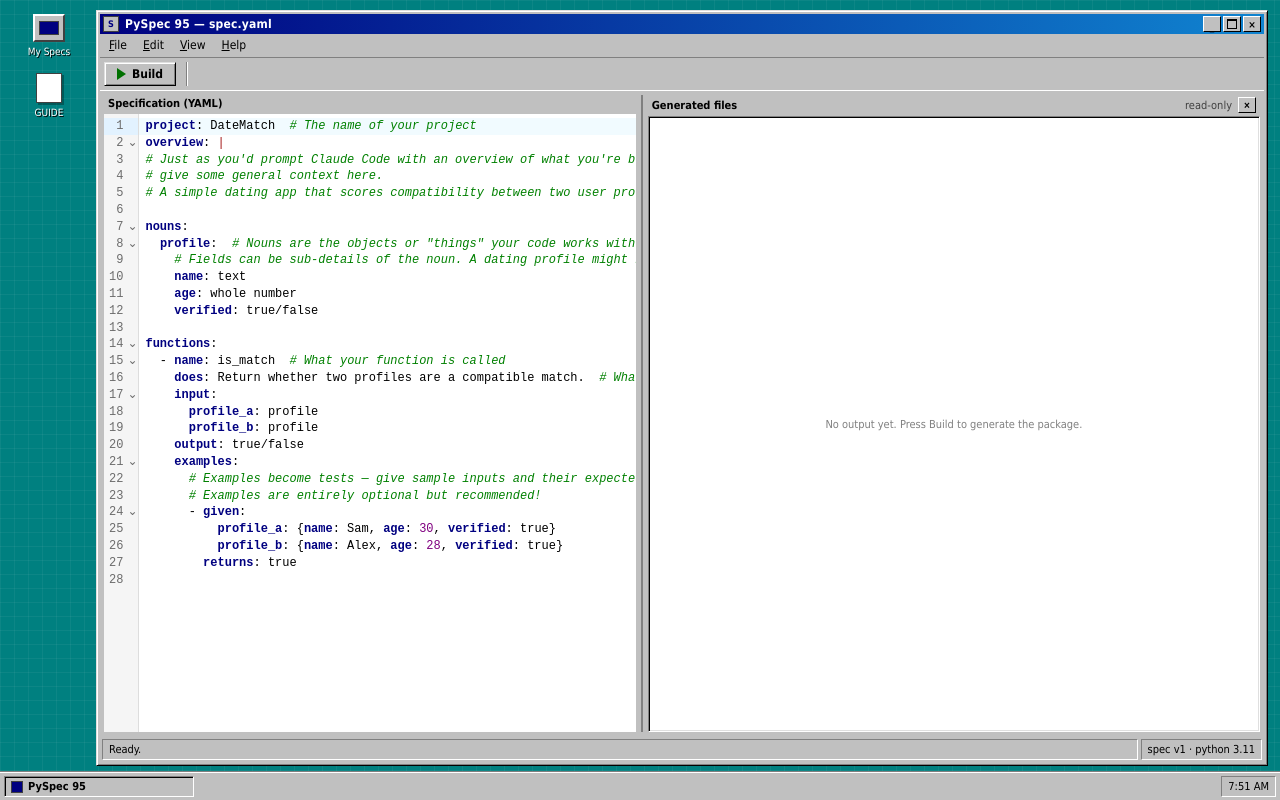
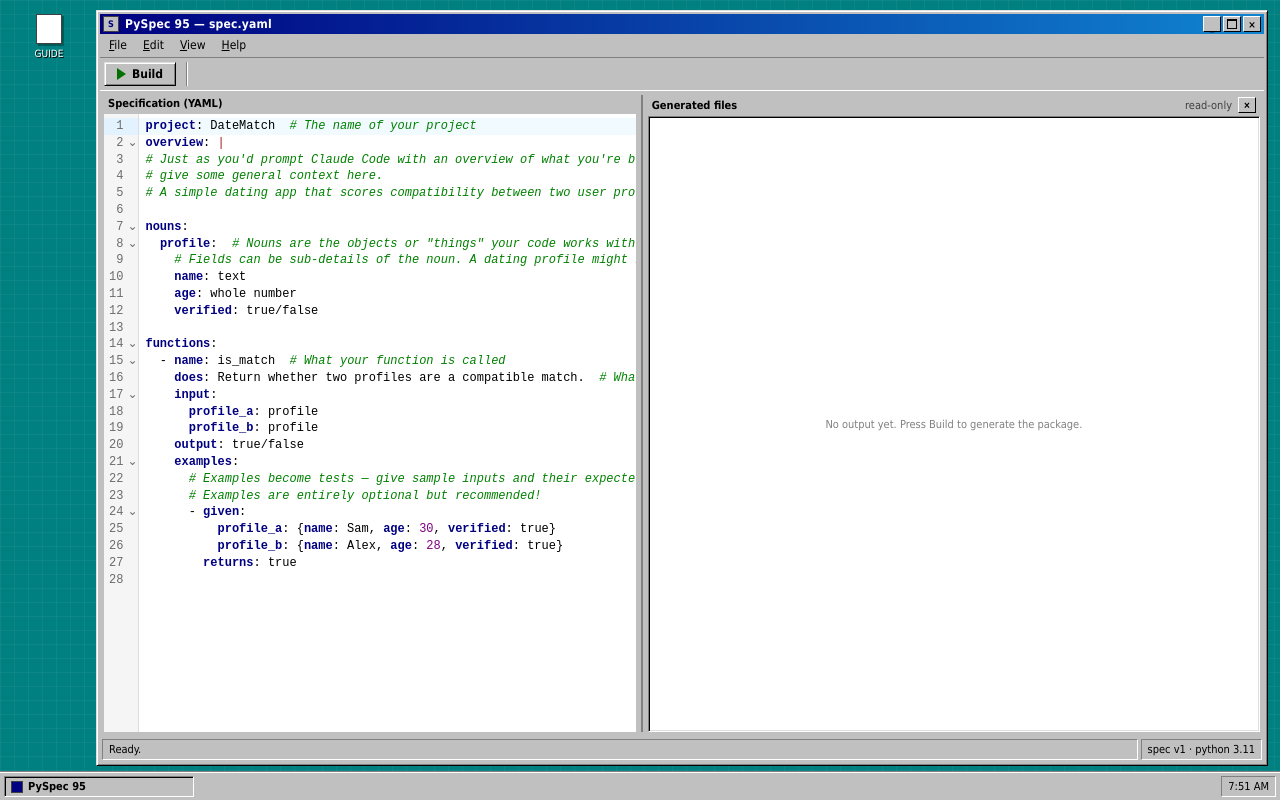
Before and after one commit to briantjpark-dot/PySpec, a website built with Vite: page client/index.html in a window 1280 px wide. Built offline with nearby package versions, Linux system fonts and the light colour scheme.

Commit message:
Replace My Specs icon with GUIDE icon

```diff
--- a/client/index.html
+++ b/client/index.html
@@ -13,11 +13,7 @@
     <div class="desktop-main">
 
       <div class="desktop-icons">
-        <div class="icon">
-          <div class="icon-glyph"></div>
-          <div class="icon-label">My Specs</div>
-        </div>
-        <div class="icon">
+        <div id="guide-icon" class="icon">
           <div class="icon-glyph doc">
             <span></span>
             <span></span>
```
